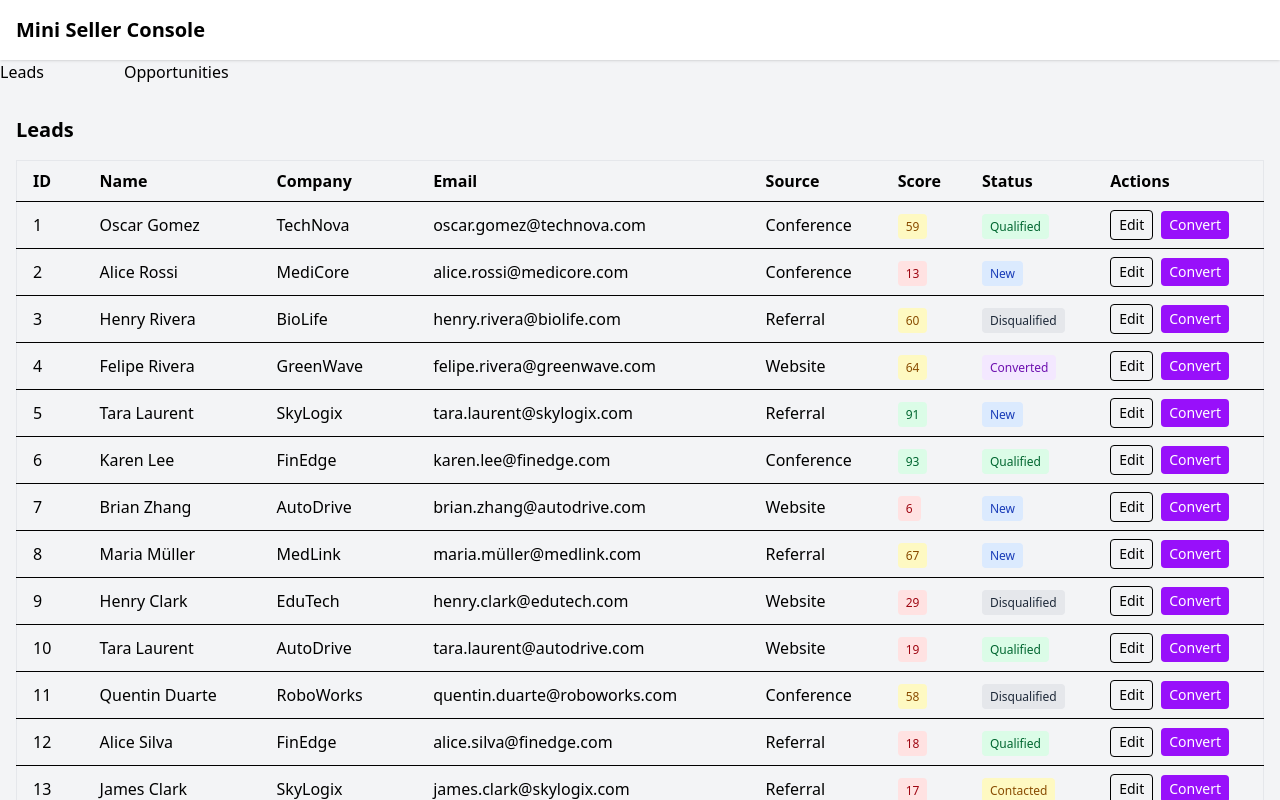
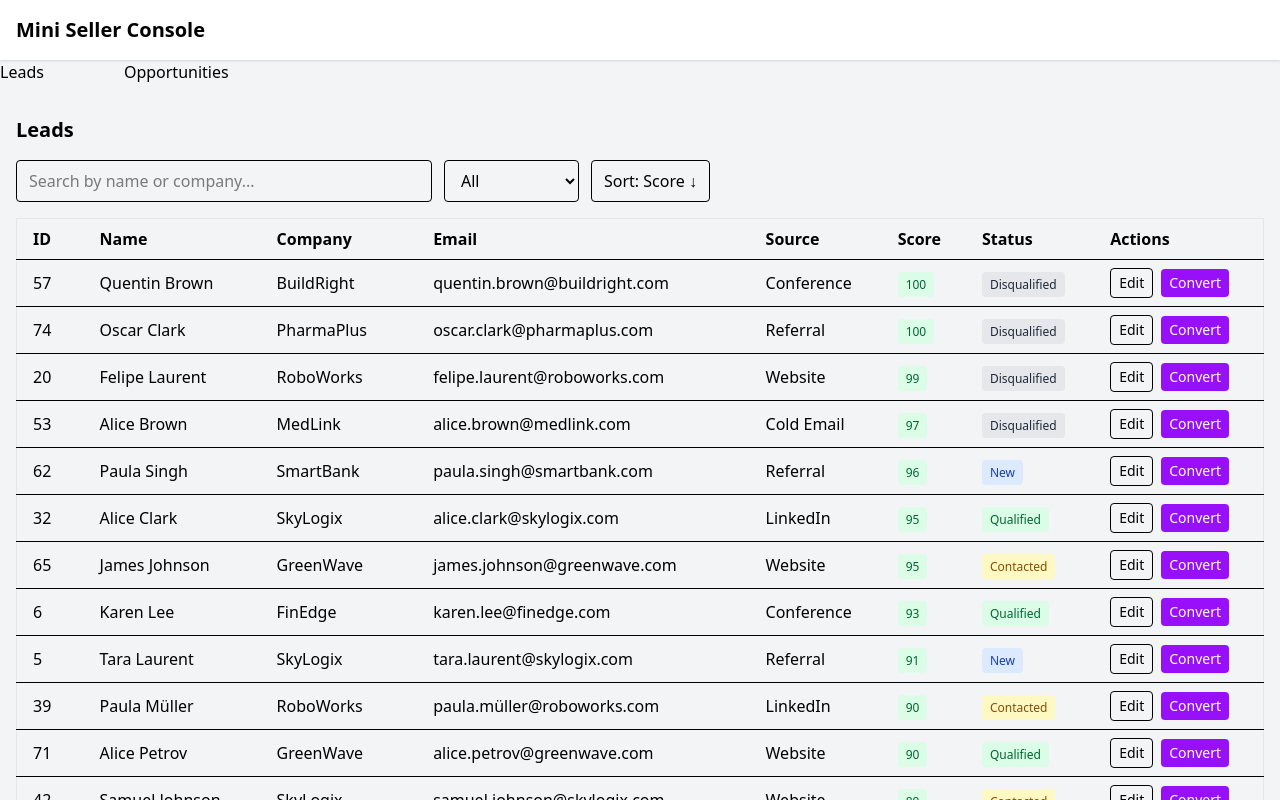
Before and after one commit to FaraiB/mini-seller-console, a React (Vite) app: page / in a window 1280 px wide. Shown: the top 800 px of the page. Built offline with nearby package versions, Linux system fonts and the light colour scheme.

Commit message:
feat: update local storage

```diff
--- a/src/App.tsx
+++ b/src/App.tsx
@@ -3,10 +3,14 @@ import LeadsPage from "./features/leads/LeadsPage";
 import OpportunitiesPage from "./features/opportunities/OpportunitiesPage";
 import DashboardLayout from "./layouts/DashboardLayout";
 import { type Opportunity } from "./features/opportunities/types";
+import useLocalStorage from "./hooks/useLoaclStorage";
 
 function App() {
   const [tab, setTab] = useState<"Leads" | "Opportunities">("Leads");
-  const [opportunities, setOpportunities] = useState<Opportunity[]>([]);
+  const [opportunities, setOpportunities] = useLocalStorage<Opportunity[]>(
+    "opportunities",
+    []
+  );
   return (
     <DashboardLayout>
       <div className="mb-4">
--- a/src/features/leads/LeadsPage.tsx
+++ b/src/features/leads/LeadsPage.tsx
@@ -4,18 +4,18 @@ import LeadDetailPanel from "./LeadDetailPanel";
 import { type Lead } from "./types";
 import leadsData from "../../data/leads.json";
 import { type Opportunity } from "../opportunities/types";
+import useLocalStorage from "../../hooks/useLoaclStorage";
 
 type Props = {
-  setOpportunities: React.Dispatch<React.SetStateAction<Opportunity[]>>;
+  setOpportunities?: React.Dispatch<React.SetStateAction<Opportunity[]>>;
 };
 
 export default function LeadsPage({ setOpportunities }: Props) {
-  const [leads, setLeads] = useState<Lead[]>([]);
+  const [leads, setLeads] = useLocalStorage<Lead[]>(
+    "leads",
+    leadsData as Lead[]
+  );
   const [selectedLead, setSelectedLead] = useState<Lead | null>(null);
-
-  useEffect(() => {
-    setLeads(leadsData as Lead[]);
-  }, []);
 
   const handleEdit = (lead: Lead) => {
     setSelectedLead(lead);
@@ -29,7 +29,13 @@ export default function LeadsPage({ setOpportunities }: Props) {
       accountName: lead.company,
     };
 
-    setOpportunities((prev) => [...prev, newOpportunity]);
+    if (setOpportunities) {
+      setOpportunities((prev) => [...prev, newOpportunity]);
+    } else {
+      // fallback behaviour if parent didn't pass setter
+      // useful for local testing / dev
+      console.log("Converted (local):", newOpportunity);
+    }
 
     setLeads((prev) =>
       prev.map((l) => (l.id === lead.id ? { ...l, status: "Converted" } : l))
@@ -45,6 +51,7 @@ export default function LeadsPage({ setOpportunities }: Props) {
   return (
     <div className="p-4">
       <h1 className="text-xl font-bold mb-4">Leads</h1>
+
       <LeadsTable leads={leads} onEdit={handleEdit} onConvert={handleConvert} />
 
       <LeadDetailPanel
--- a/src/features/leads/LeadsTable.tsx
+++ b/src/features/leads/LeadsTable.tsx
@@ -1,3 +1,4 @@
+import React, { useMemo, useState } from "react";
 import { type Lead } from "./types";
 
 type Props = {
@@ -6,8 +7,91 @@ type Props = {
   onConvert: (lead: Lead) => void;
 };
 
+const STATUS_OPTIONS = [
+  "All",
+  "New",
+  "Contacted",
+  "Qualified",
+  "Disqualified",
+  "Converted",
+] as const;
+
 export default function LeadsTable({ leads, onEdit, onConvert }: Props) {
+  const [search, setSearch] = useState("");
+  const [statusFilter, setStatusFilter] =
+    useState<(typeof STATUS_OPTIONS)[number]>("All");
+  // scoreSort: 'desc' (default) | 'asc' | null (no sort)
+  const [scoreSort, setScoreSort] = useState<"desc" | "asc" | null>("desc");
+
+  const toggleScoreSort = () => {
+    setScoreSort((prev) =>
+      prev === "desc" ? "asc" : prev === "asc" ? null : "desc"
+    );
+  };
+
+  const filteredLeads = useMemo(() => {
+    const query = search.trim().toLowerCase();
+    let result = leads.filter((l) => {
+      const hay = (l.name + " " + l.company).toLowerCase();
+      return query === "" ? true : hay.includes(query);
+    });
+
+    if (statusFilter !== "All") {
+      result = result.filter((l) => l.status === statusFilter);
+    }
+
+    if (scoreSort) {
+      result = [...result].sort((a, b) =>
+        scoreSort === "desc" ? b.score - a.score : a.score - b.score
+      );
+    }
+
+    return result;
+  }, [leads, search, statusFilter, scoreSort]);
+
   return (
+    <div>
+      {/* Controls */}
+      <div className="flex flex-col md:flex-row md:items-center gap-3 mb-4">
+        <input
+          aria-label="Search leads by name or company"
+          type="text"
+          placeholder="Search by name or company..."
+          value={search}
+          onChange={(e) => setSearch(e.target.value)}
+          className="border px-3 py-2 rounded w-full md:w-1/3"
+        />
+
+        <select
+          aria-label="Filter by status"
+          value={statusFilter}
+          onChange={(e) =>
+            setStatusFilter(e.target.value as (typeof STATUS_OPTIONS)[number])
+          }
+          className="border px-3 py-2 rounded w-full md:w-auto"
+        >
+          {STATUS_OPTIONS.map((s) => (
+            <option key={s} value={s}>
+              {s}
+            </option>
+          ))}
+        </select>
+
+        <button
+          onClick={toggleScoreSort}
+          className="border px-3 py-2 rounded w-full md:w-auto"
+          aria-pressed={scoreSort !== null}
+        >
+          Sort:{" "}
+          {scoreSort === "desc"
+            ? "Score ↓"
+            : scoreSort === "asc"
+            ? "Score ↑"
+            : "None"}
+        </button>
+      </div>
+
+      {/* Table */}
       <div className="overflow-x-auto">
         <table className="min-w-full border border-gray-200">
           <thead className="bg-gray-100">
@@ -23,7 +107,14 @@ export default function LeadsTable({ leads, onEdit, onConvert }: Props) {
             </tr>
           </thead>
           <tbody>
-          {leads.map((lead) => (
+            {filteredLeads.length === 0 ? (
+              <tr>
+                <td colSpan={8} className="px-4 py-6 text-center text-gray-500">
+                  No leads match your search / filters.
+                </td>
+              </tr>
+            ) : (
+              filteredLeads.map((lead) => (
                 <tr
                   key={lead.id}
                   className="border-t hover:bg-gray-50 transition-colors"
@@ -33,6 +124,7 @@ export default function LeadsTable({ leads, onEdit, onConvert }: Props) {
                   <td className="px-4 py-2">{lead.company}</td>
                   <td className="px-4 py-2">{lead.email}</td>
                   <td className="px-4 py-2">{lead.source}</td>
+
                   <td className="px-4 py-2">
                     <span
                       className={`px-2 py-1 rounded text-xs font-medium ${
@@ -46,6 +138,7 @@ export default function LeadsTable({ leads, onEdit, onConvert }: Props) {
                       {lead.score}
                     </span>
                   </td>
+
                   <td className="px-4 py-2">
                     <span
                       className={`px-2 py-1 rounded text-xs font-medium ${
@@ -63,6 +156,7 @@ export default function LeadsTable({ leads, onEdit, onConvert }: Props) {
                       {lead.status}
                     </span>
                   </td>
+
                   <td className="px-4 py-2 space-x-2">
                     <button
                       className="px-2 py-1 text-sm border rounded hover:bg-gray-100 transition-colors"
@@ -78,9 +172,11 @@ export default function LeadsTable({ leads, onEdit, onConvert }: Props) {
                     </button>
                   </td>
                 </tr>
-          ))}
+              ))
+            )}
           </tbody>
         </table>
       </div>
+    </div>
   );
 }
--- a/src/hooks/useLoaclStorage.ts
+++ b/src/hooks/useLoaclStorage.ts
@@ -1,23 +1,32 @@
-import { useState, useEffect } from "react";
+import { useState } from "react";
 
-export function useLocalStorage<T>(key: string, initialValue: T) {
+export default function useLocalStorage<T>(
+  key: string,
+  initialValue: T
+): [T, React.Dispatch<React.SetStateAction<T>>] {
+  // Initialize state from localStorage or fallback to initialValue
   const [storedValue, setStoredValue] = useState<T>(() => {
     try {
       const item = window.localStorage.getItem(key);
-      return item ? JSON.parse(item) : initialValue;
+      return item ? (JSON.parse(item) as T) : initialValue;
     } catch (error) {
-      console.error(error);
+      console.error(`Error reading localStorage key "${key}":`, error);
       return initialValue;
     }
   });
-  const setValue = (value: T) => {
+
+  // Setter that supports updater functions (like useState)
+  const setValue: React.Dispatch<React.SetStateAction<T>> = (value) => {
     try {
-      setStoredValue(value);
-      window.localStorage.setItem(key, JSON.stringify(value));
+      const valueToStore =
+        value instanceof Function ? value(storedValue) : value;
+
+      setStoredValue(valueToStore);
+      window.localStorage.setItem(key, JSON.stringify(valueToStore));
     } catch (error) {
-      console.error(error);
+      console.error(`Error setting localStorage key "${key}":`, error);
     }
   };
 
-  return [storedValue, setValue] as const;
+  return [storedValue, setValue];
 }
```
Lines whose indentation alone changed are shown as unchanged.
